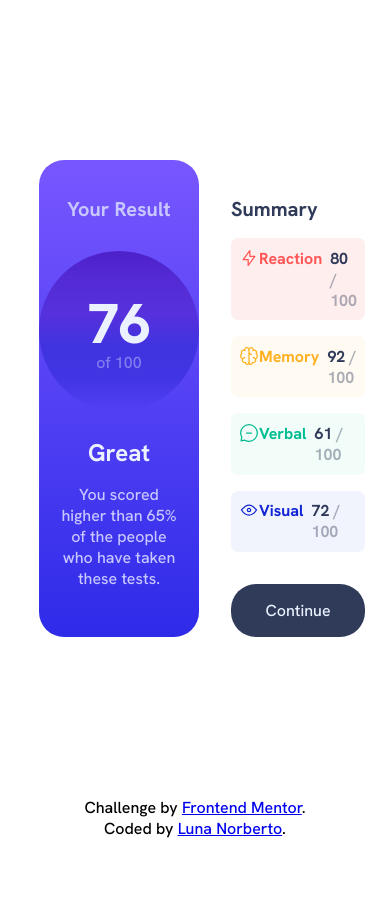
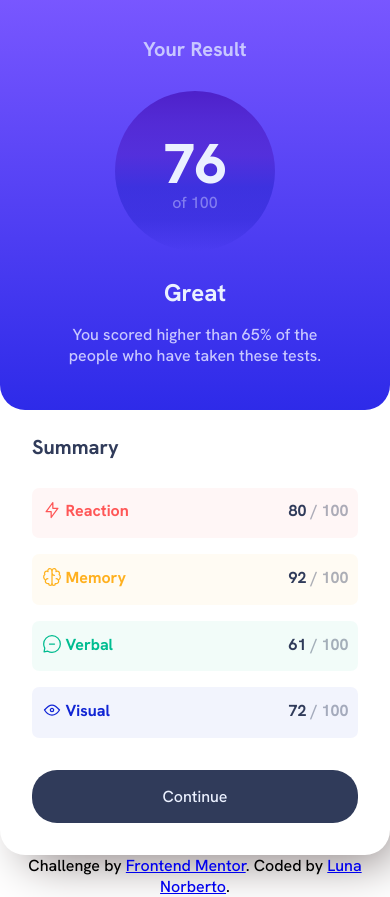
Before and after one commit to Grathienbeto/results-summary-component-FE-Mentor, a plain HTML site: page index.html in a window 390 px wide. Before the commit the page ends 844 px from the top, so only its background shows below. Drawn offline with Linux system fonts and the light colour scheme.

Commit message:
Mobile version done.

```diff
--- a/style.css
+++ b/style.css
@@ -24,12 +24,16 @@
   max-width: 38rem;
   display: flex;
   flex-flow: flex nowrap;
+  box-shadow: 14px 17px 49px -12px rgba(133, 123, 123, 1);
+  -webkit-box-shadow: 14px 17px 49px -12px rgba(133, 123, 123, 1);
+  -moz-box-shadow: 14px 17px 49px -12px rgba(133, 123, 123, 1);
 }
 
 .side {
   flex-basis: 50%;
 }
 
+/* Score side */
 .result_side {
   background: linear-gradient(
     var(--color-slateBlueG),
@@ -90,7 +94,7 @@
   color: var(--color-lavander);
 }
 
-/* right side*/
+/* Summary side*/
 
 .summary_side {
   padding: 0rem 2rem;
@@ -104,7 +108,7 @@
 
 .ind-score {
   display: flex;
-  padding: 0.6rem 0.5rem;
+  padding: 0.8rem 0.6rem;
   margin-top: 1rem;
   justify-content: space-between;
   width: 100%;
@@ -141,12 +145,12 @@
   color: var(--color-grayBlue);
 }
 
+.ind-score-img {
+  padding-right: 0.25rem;
+}
+
 .cien_claro {
   color: hsla(224, 30%, 27%, 0.4);
-}
-
-.ind-score:nth-of-type(1) {
-  background: hsla(0, 100%, 67%, 0.1);
 }
 
 .btn {
@@ -156,7 +160,7 @@
   border: none;
   border-radius: 25px;
   width: 100%;
-  margin-top: 2rem;
+  margin: 2rem 0;
   padding: 1rem;
 }
 
@@ -171,3 +175,30 @@
 .attribution {
   text-align: center;
 }
+
+@media only screen and (max-width: 625px) {
+  .container {
+    max-width: 100%;
+  }
+
+  .card {
+    margin: 0;
+    flex-direction: column;
+    flex-flow: flex nowrap;
+  }
+
+  .result_side {
+    border-radius: 0px 0px 25px 25px;
+    background: linear-gradient(
+      var(--color-slateBlueG),
+      var(--color-cobaltBlueG)
+    );
+    text-align: center;
+  }
+
+  .sumary_title {
+    color: var(--color-grayBlue);
+    font-size: 1.25rem;
+    padding: 1.2em 0 0.6em;
+  }
+}
```
